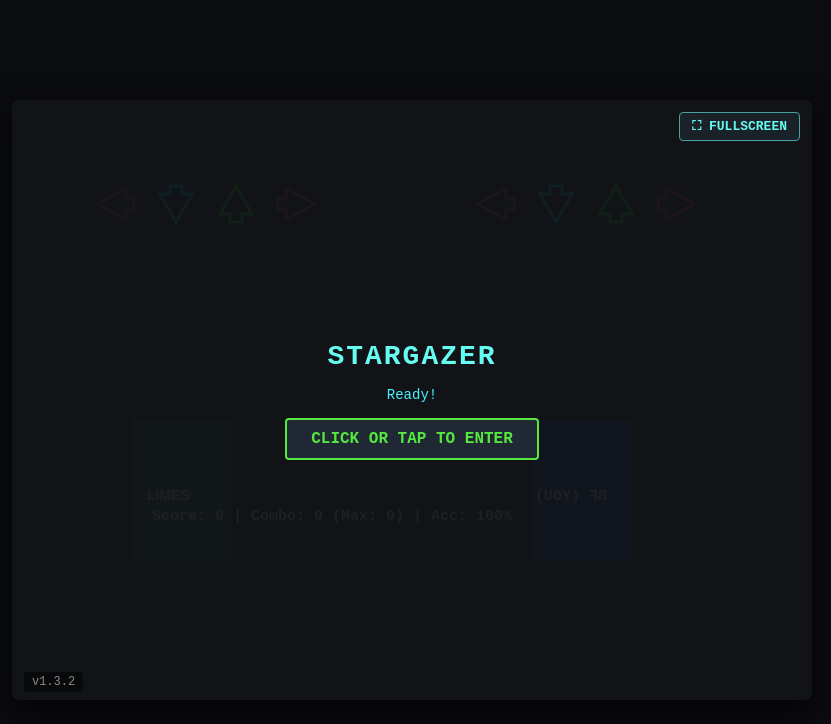
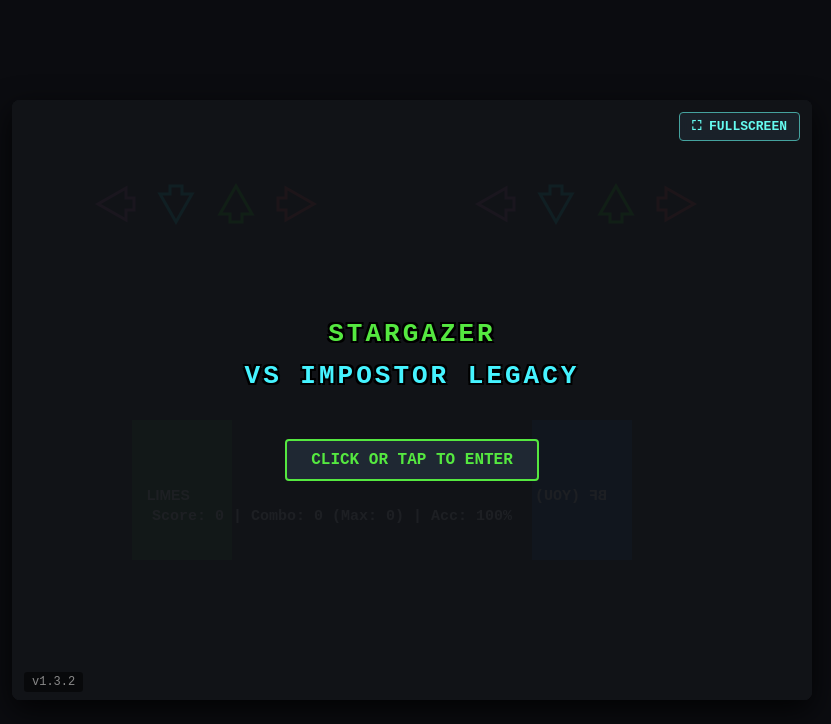
Before and after one commit to Hacefr/scr, a plain HTML site: page index.html in a window 1280 px wide. Shown: the whole page, without its empty margins (228-1059 px from the left). Drawn offline with nearby package versions, Linux system fonts and the light colour scheme; no server answers.

Commit message:
Update index.html

```diff
--- a/index.html
+++ b/index.html
@@ -21,7 +21,7 @@
   <div id="game-wrapper">
     <button id="btn-fullscreen">⛶ FULLSCREEN</button>
 
-    <!-- Mobile Yellow Taunt Button -->
+    <!-- Mobile-Only Yellow Taunt Button -->
     <div id="btn-mobile-taunt" title="Taunt (T)">TAUNT</div>
 
     <div id="version-tag">
@@ -32,11 +32,13 @@
 
     <div id="disconnect-banner" class="hidden">Opponent Disconnected! Waiting (30s)...</div>
 
-    <!-- 0. STARTUP BOOT SCREEN (BEFORE MAIN MENU) -->
+    <!-- 0. FNF INTRO SPLASH TEXT BOOT SCREEN -->
     <div id="screen-boot" class="overlay">
-      <h1>STARGAZER</h1>
-      <p id="boot-status" style="color: #45f3ff; font-size: 14px;">INITIALIZING ENGINE...</p>
-      <button id="btn-boot-enter" class="btn hidden" style="border-color: #55e840; color: #55e840; font-size: 16px;">CLICK OR TAP TO ENTER</button>
+      <div class="splash-container">
+        <div id="splash-top" class="splash-line"></div>
+        <div id="splash-bottom" class="splash-line" style="color: #66fcf1;"></div>
+      </div>
+      <button id="btn-boot-enter" class="btn hidden" style="margin-top: 25px; border-color: #55e840; color: #55e840; font-size: 16px;">CLICK OR TAP TO ENTER</button>
     </div>
 
     <!-- 1. MAIN MENU -->
@@ -107,7 +109,8 @@
 
     // UI Elements
     const screenBoot = document.getElementById('screen-boot');
-    const bootStatus = document.getElementById('boot-status');
+    const splashTop = document.getElementById('splash-top');
+    const splashBottom = document.getElementById('splash-bottom');
     const btnBootEnter = document.getElementById('btn-boot-enter');
 
     const menuMain = document.getElementById('menu-main');
@@ -120,26 +123,54 @@
     const disconnectBanner = document.getElementById('disconnect-banner');
     const songLoadError = document.getElementById('song-load-error');
 
-    // 0. Boot Loader Sequence
-    async function bootGame() {
-      try {
-        bootStatus.innerText = "Loading song registry...";
-        const res = await fetch('assets/songs/songs.json');
-        songCatalog = await res.json();
-        selectedSong = songCatalog[0];
+    // 0. Classic FNF Bouncing Intro Splash Text Sequence
+    const INTRO_SPLASHES = [
+      ["SHOUTOUTS TO TOM FULP", "LMAO"],
+      ["VS IMPOSTOR V4", "IN YOUR BROWSER"],
+      ["CHROMIUM COMPATIBLE", "60 FPS GUARANTEED"],
+      ["HIS NAME IS NOT KEITH", "DUMB EGGS"],
+      ["LIMES SUPREMACY", "POLUS MOMENT"],
+      ["SAMPLE ACCURATE AUDIO", "ZERO DRIFT BABY"]
+    ];
+
+    // Pick two random splashes for the boot intro
+    const splash1 = INTRO_SPLASHES[Math.floor(Math.random() * INTRO_SPLASHES.length)];
+    let splash2 = INTRO_SPLASHES[Math.floor(Math.random() * INTRO_SPLASHES.length)];
+    while (splash2 === splash1) splash2 = INTRO_SPLASHES[Math.floor(Math.random() * INTRO_SPLASHES.length)];
+
+    function playIntroSequence() {
+      // Beat 1 (0.8s): First phrase top
+      setTimeout(() => { splashTop.innerText = splash1[0]; }, 800);
+      // Beat 2 (1.6s): First phrase bottom
+      setTimeout(() => { splashBottom.innerText = splash1[1]; }, 1600);
+      // Beat 3 (2.4s): Clear
+      setTimeout(() => { splashTop.innerText = ""; splashBottom.innerText = ""; }, 2400);
+      // Beat 4 (2.8s): Second phrase top
+      setTimeout(() => { splashTop.innerText = splash2[0]; }, 2800);
+      // Beat 5 (3.6s): Second phrase bottom
+      setTimeout(() => { splashBottom.innerText = splash2[1]; }, 3600);
+      // Beat 6 (4.4s): Reveal Logo & Enter button
+      setTimeout(() => {
+        splashTop.innerText = "STARGAZER";
+        splashTop.style.color = "#55E840";
+        splashBottom.innerText = "VS IMPOSTOR LEGACY";
+        splashBottom.style.color = "#45f3ff";
+        btnBootEnter.classList.remove('hidden');
+      }, 4400);
+    }
+    playIntroSequence();
+
+    // Load song catalog
+    fetch('assets/songs/songs.json')
+      .then(res => res.json())
+      .then(data => {
+        songCatalog = data;
+        selectedSong = data[0];
         populateSongList();
-
-        bootStatus.innerText = "Ready!";
-        btnBootEnter.classList.remove('hidden');
-      } catch (err) {
-        bootStatus.innerText = "Notice: Add assets/songs/songs.json";
-        btnBootEnter.classList.remove('hidden');
-      }
-    }
-    bootGame();
+      })
+      .catch(err => console.error("Could not load songs.json:", err));
 
     btnBootEnter.onclick = async () => {
-      // User gesture unlocks Web Audio API
       await engine.audio.initContext();
       screenBoot.classList.add('hidden');
       menuMain.classList.remove('hidden');
@@ -192,6 +223,7 @@
     }
     checkGitHubUpdates();
 
+    // Populate Freeplay with Custom Song Banners / Vignettes (banner.png)
     function populateSongList() {
       const listEl = document.getElementById('song-list');
       listEl.innerHTML = '';
@@ -201,12 +233,23 @@
         card.className = 'song-card';
         card.style.borderLeftColor = song.color || '#55e840';
 
+        // Check if banner image exists in song folder
+        const bannerUrl = `assets/songs/${song.folder}/banner.png`;
+        const testImg = new Image();
+        testImg.onload = () => {
+          card.style.backgroundImage = `url('${bannerUrl}')`;
+        };
+        testImg.src = bannerUrl;
+
         card.innerHTML = `
-          <div>
-            <div class="song-card-title">${song.name}</div>
-            <div class="song-card-artist">${song.artist || 'Unknown'}</div>
+          <div class="song-card-overlay"></div>
+          <div class="song-card-content">
+            <div>
+              <div class="song-card-title">${song.name}</div>
+              <div class="song-card-artist">${song.artist || 'Unknown'}</div>
+            </div>
+            <div style="font-size:12px; color:${song.color || '#55e840'}; font-weight:bold;">${song.difficulty || 'Normal'}</div>
           </div>
-          <div style="font-size:12px; color:${song.color || '#55e840'}; font-weight:bold;">${song.difficulty || 'Normal'}</div>
         `;
 
         card.onclick = () => {
@@ -293,7 +336,6 @@
       if (engine.gameMode === 'multiplayer') network.sendNoteHit(data);
     };
 
-    // Taunt Network Hook
     engine.onTauntCallback = (data) => {
       if (engine.gameMode === 'multiplayer' && network.socket) {
         network.socket.emit('player_note_hit', { type: 'taunt', role: data.role });
```
